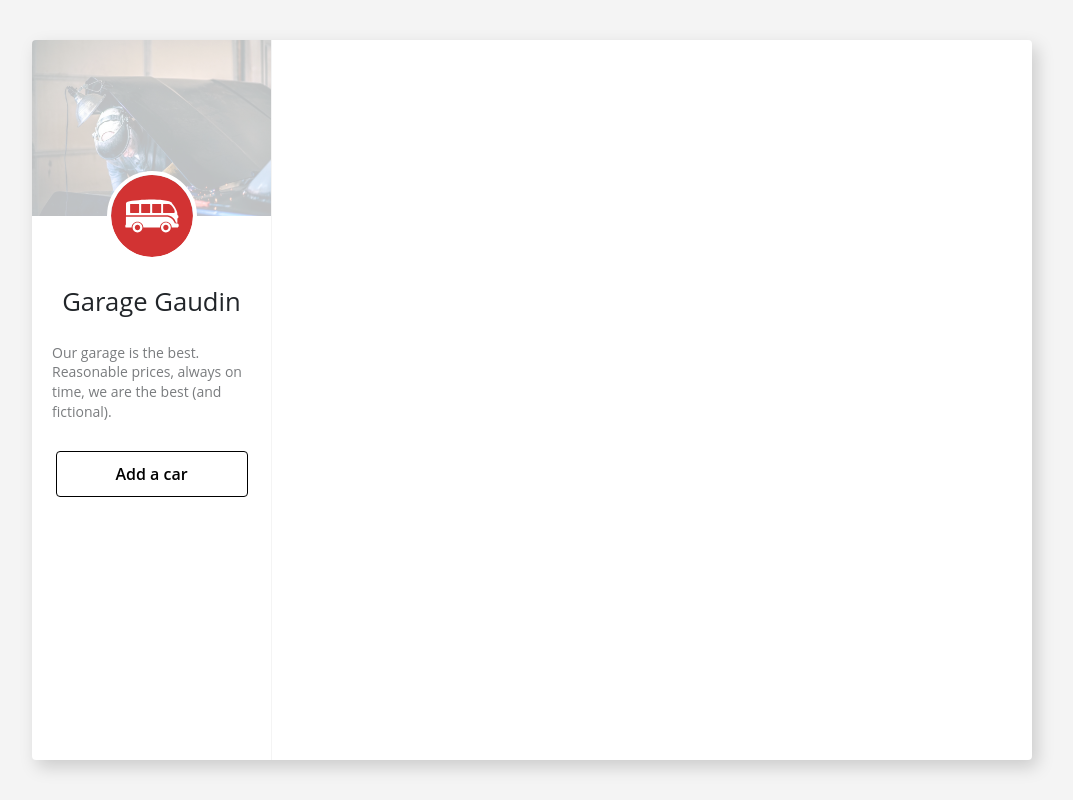
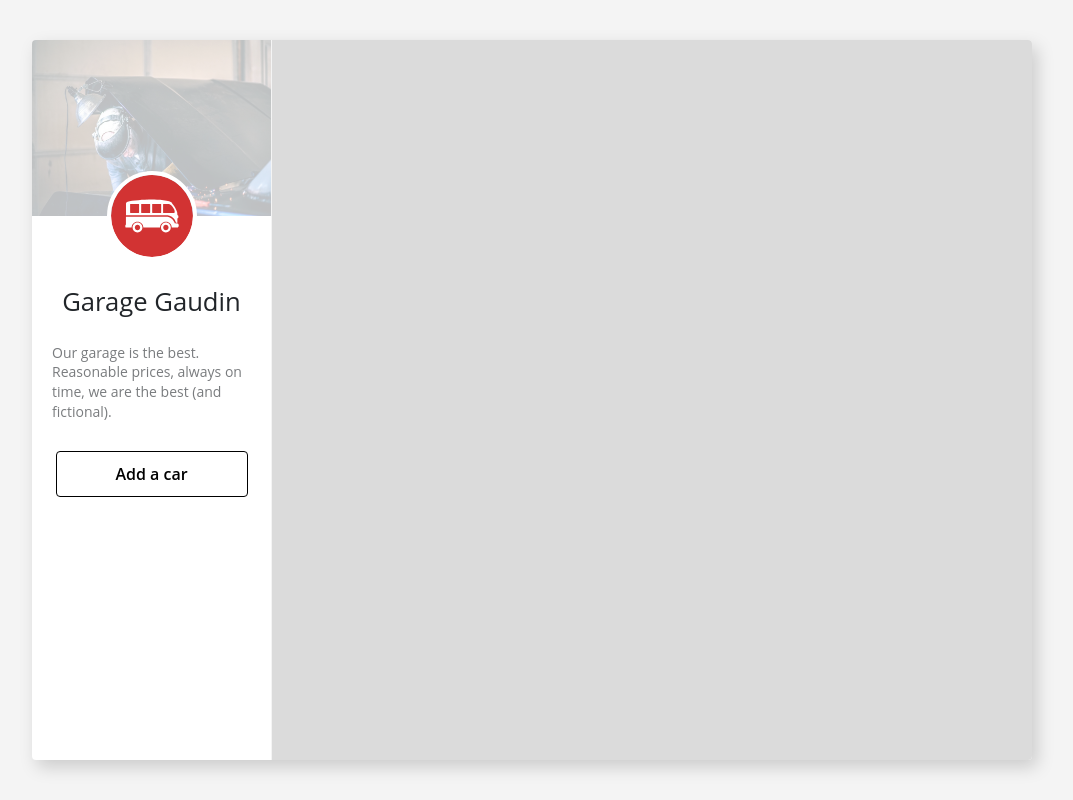
Before and after one commit to nskibiak/react-garage-redux, a React (Create React App) app: page / in a window 1280 px wide. Shown: the whole page, without its empty margins (108-1181 px from the left). Built offline with nearby package versions, Linux system fonts and the light colour scheme.

Commit message:
added list container div

```diff
--- a/src/app.jsx
+++ b/src/app.jsx
@@ -7,6 +7,7 @@ function App() {
   return(
     <div className="view-container">
       <Sidebar />
+      <div className="list-container"></div>
     </div>
   );
 }
```
